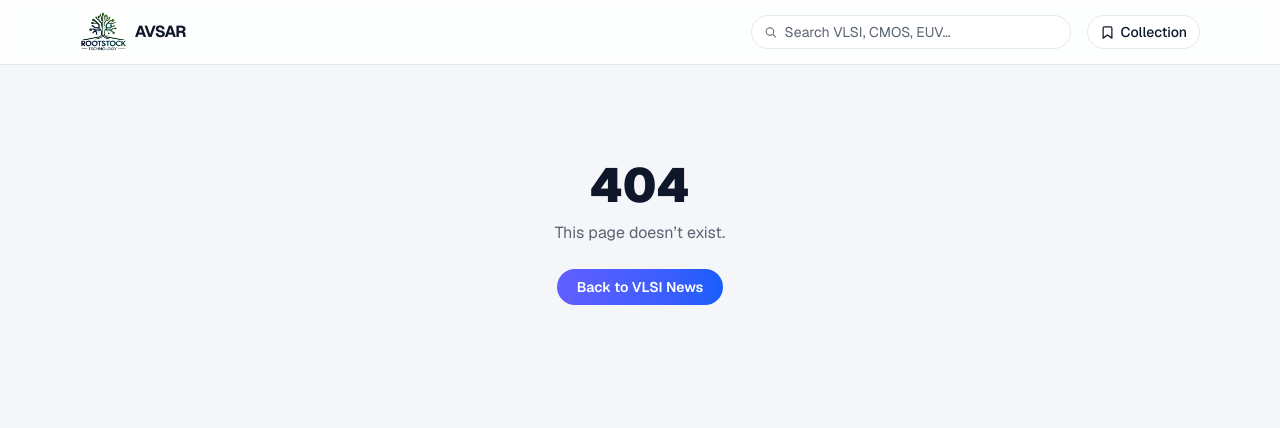
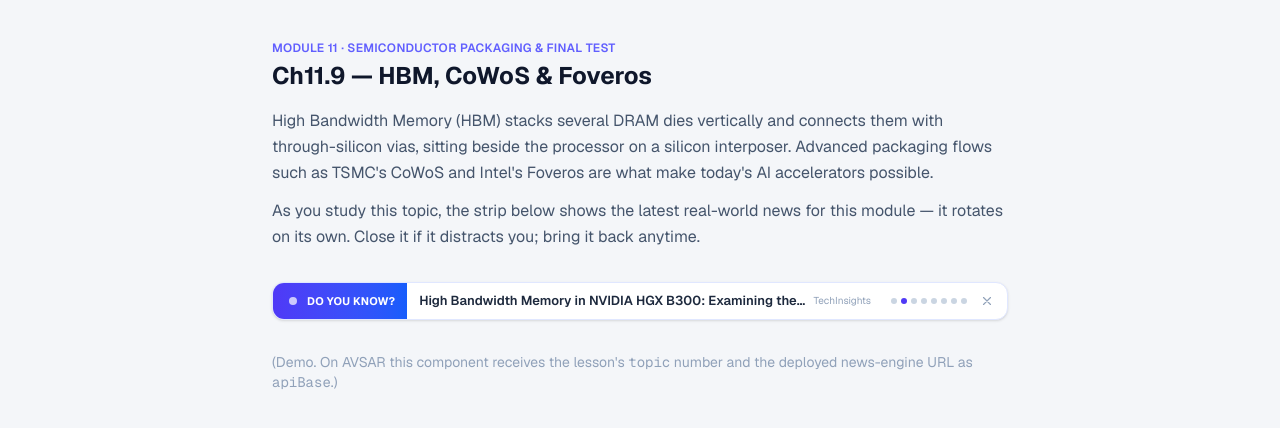
Before and after one commit to rootstock-tech-org/Edustream-Illustrations_FE_BE, a Next.js app: page /demo/lecture in a window 1280 px wide. Before the commit this address had no page. Shown: the top 428 px of the page. Built offline with nearby package versions, Linux system fonts and the light colour scheme.

Commit message:
Add Do You Know? rotating dismissible news ticker widget + demo lecture page

```diff
--- /dev/null
+++ b/src/app/demo/lecture/page.tsx
@@ -0,0 +1,34 @@
+import { DoYouKnowTicker } from "../../../components/DoYouKnowTicker";
+
+// Demo of how the "Do You Know?" ticker sits under a lecture on the AVSAR side.
+// Same-origin here, so apiBase is "" (calls /api/related on this server).
+export const metadata = { title: "Do You Know? demo · AVSAR" };
+
+export default function DemoLecturePage() {
+  return (
+    <div className="mx-auto max-w-3xl px-4 py-10">
+      <p className="text-xs font-semibold uppercase tracking-wide text-indigo-500">Module 11 · Semiconductor Packaging &amp; Final Test</p>
+      <h1 className="mt-1 text-2xl font-bold text-slate-900">Ch11.9 — HBM, CoWoS &amp; Foveros</h1>
+      <p className="mt-4 leading-relaxed text-slate-600">
+        High Bandwidth Memory (HBM) stacks several DRAM dies vertically and connects them with
+        through-silicon vias, sitting beside the processor on a silicon interposer. Advanced
+        packaging flows such as TSMC&apos;s CoWoS and Intel&apos;s Foveros are what make today&apos;s
+        AI accelerators possible.
+      </p>
+      <p className="mt-3 leading-relaxed text-slate-600">
+        As you study this topic, the strip below shows the latest real-world news for this module —
+        it rotates on its own. Close it if it distracts you; bring it back anytime.
+      </p>
+
+      {/* The feature: a rotating, dismissible news ticker scoped to this module. */}
+      <div className="mt-8">
+        <DoYouKnowTicker apiBase="" module="packaging" />
+      </div>
+
+      <p className="mt-8 text-sm text-slate-400">
+        (Demo. On AVSAR this component receives the lesson&apos;s <code>topic</code> number and the
+        deployed news-engine URL as <code>apiBase</code>.)
+      </p>
+    </div>
+  );
+}
--- /dev/null
+++ b/src/components/DoYouKnowTicker.tsx
@@ -0,0 +1,160 @@
+"use client";
+
+// Portable "Do You Know?" ticker for an AVSAR lecture page. Drop it under a topic
+// and it shows that module's latest VLSI news as a rotating, Aaj-Tak-style strip:
+// one headline at a time, auto-rotating, dismissible with a cross, and re-openable
+// via "Show latest updates". Clicking a headline opens it on the AVSAR-news site.
+//
+// It has NO project-internal imports, so it can be copied into the AVSAR app as-is.
+// Requires Tailwind (AVSAR already uses it). Pass either `module` or `topic`.
+import { useCallback, useEffect, useRef, useState } from "react";
+
+type TickerItem = {
+  id: string;
+  title: string;
+  link: string;
+  source: string;
+  sourceCount: number;
+  image: string | null;
+  publishedAt: string | null;
+};
+
+export function DoYouKnowTicker({
+  apiBase,
+  siteBase,
+  module,
+  topic,
+  intervalMs = 5000,
+  heading = "Do You Know?",
+}: {
+  /** Origin of the news engine, e.g. "https://vlsi-news.example.com". */
+  apiBase: string;
+  /** Where a headline opens; defaults to apiBase (the news site). */
+  siteBase?: string;
+  /** Curriculum module id, e.g. "cmos". Use this or `topic`. */
+  module?: string;
+  /** AVSAR global topic number 1-171. Resolved to a module server-side. */
+  topic?: number;
+  intervalMs?: number;
+  heading?: string;
+}) {
+  const [items, setItems] = useState<TickerItem[]>([]);
+  const [idx, setIdx] = useState(0);
+  const [open, setOpen] = useState(true);
+  const [paused, setPaused] = useState(false);
+  const site = siteBase || apiBase;
+
+  const load = useCallback(async () => {
+    const q = module ? `module=${encodeURIComponent(module)}` : topic != null ? `topic=${topic}` : "";
+    if (!q) return;
+    try {
+      const res = await fetch(`${apiBase}/api/related?${q}&limit=8`);
+      if (!res.ok) return;
+      const data = await res.json();
+      setItems(Array.isArray(data.items) ? data.items : []);
+      setIdx(0);
+    } catch {
+      /* offline / blocked -> ticker just stays empty */
+    }
+  }, [apiBase, module, topic]);
+
+  useEffect(() => {
+    load();
+  }, [load]);
+
+  // Auto-rotate to the next headline, unless paused (hover) or closed.
+  useEffect(() => {
+    if (!open || paused || items.length <= 1) return;
+    const t = setInterval(() => setIdx((i) => (i + 1) % items.length), intervalMs);
+    return () => clearInterval(t);
+  }, [open, paused, items.length, intervalMs]);
+
+  if (items.length === 0) return null;
+
+  // Collapsed: the student closed it -> offer to bring it back.
+  if (!open) {
+    return (
+      <div className="flex justify-center py-2">
+        <button
+          type="button"
+          onClick={() => {
+            setOpen(true);
+            load();
+          }}
+          className="inline-flex items-center gap-1.5 rounded-full bg-indigo-600 px-3 py-1.5 text-xs font-semibold text-white shadow-sm transition hover:bg-indigo-700"
+        >
+          <svg width="13" height="13" viewBox="0 0 24 24" fill="none" stroke="currentColor" strokeWidth={2} strokeLinecap="round" strokeLinejoin="round">
+            <path d="M21 12a9 9 0 1 1-3-6.7" />
+            <path d="M21 3v5h-5" />
+          </svg>
+          Show latest updates
+        </button>
+      </div>
+    );
+  }
+
+  const item = items[idx];
+  const linkHref = module || item
+    ? `${site}/topic/${module ?? ""}?focus=${item.id}`
+    : item.link;
+
+  return (
+    <div
+      className="relative flex items-stretch overflow-hidden rounded-xl border border-indigo-100 bg-white shadow-sm"
+      onMouseEnter={() => setPaused(true)}
+      onMouseLeave={() => setPaused(false)}
+    >
+      {/* Left label chip (the "channel" tag) */}
+      <div className="flex shrink-0 items-center gap-1.5 bg-gradient-to-r from-indigo-600 to-blue-600 px-3 py-2 text-white">
+        <span className="grid h-4 w-4 place-items-center">
+          <span className="h-2 w-2 animate-pulse rounded-full bg-white" />
+        </span>
+        <span className="whitespace-nowrap text-[11px] font-bold uppercase tracking-wide">{heading}</span>
+      </div>
+
+      {/* Rotating headline */}
+      <a
+        href={linkHref}
+        target="_blank"
+        rel="noopener noreferrer"
+        className="group flex min-w-0 flex-1 items-center gap-2 px-3 py-2"
+      >
+        <span key={item.id} className="dyk-fade min-w-0 truncate text-[13px] font-semibold text-slate-800 group-hover:text-indigo-600">
+          {item.title}
+        </span>
+        <span className="ml-auto hidden shrink-0 items-center gap-1 whitespace-nowrap text-[10px] text-slate-400 sm:flex">
+          {item.source}
+          {item.sourceCount > 1 ? ` · ${item.sourceCount} sources` : ""}
+        </span>
+      </a>
+
+      {/* Dots + close */}
+      <div className="flex shrink-0 items-center gap-2 px-2">
+        <div className="hidden items-center gap-1 sm:flex">
+          {items.slice(0, 8).map((it, i) => (
+            <span
+              key={it.id}
+              className={`h-1.5 w-1.5 rounded-full transition ${i === idx ? "bg-indigo-600" : "bg-slate-300"}`}
+            />
+          ))}
+        </div>
+        <button
+          type="button"
+          aria-label="Hide updates"
+          title="Hide updates"
+          onClick={() => setOpen(false)}
+          className="grid h-6 w-6 place-items-center rounded-full text-slate-400 transition hover:bg-slate-100 hover:text-slate-700"
+        >
+          <svg width="14" height="14" viewBox="0 0 24 24" fill="none" stroke="currentColor" strokeWidth={2} strokeLinecap="round" strokeLinejoin="round">
+            <path d="M18 6 6 18M6 6l12 12" />
+          </svg>
+        </button>
+      </div>
+
+      <style>{`
+        @keyframes dykFade { from { opacity: 0; transform: translateY(4px); } to { opacity: 1; transform: none; } }
+        .dyk-fade { animation: dykFade 400ms ease; }
+      `}</style>
+    </div>
+  );
+}
```
Also changed, not shown: data/news.json.
